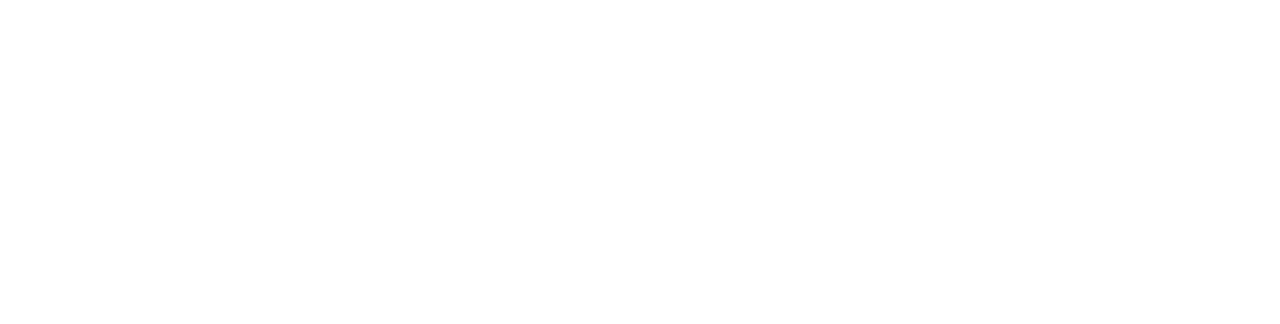
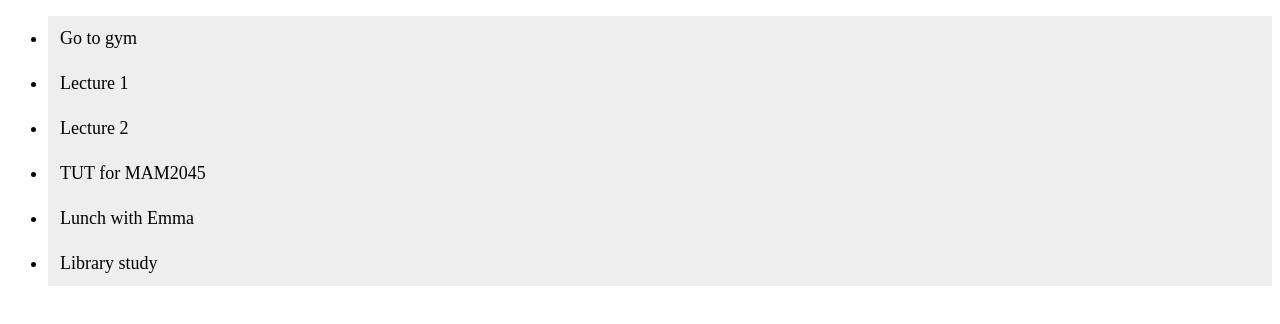
Before and after one commit to Ceejayludick/ToDoApp, a plain HTML site: page index.html in a window 1280 px wide. Drawn offline with Linux system fonts and the light colour scheme.

Commit message:
Ul li
Starting ul and li

```diff
--- a/ToDoApp.css
+++ b/ToDoApp.css
@@ -0,0 +1,6 @@
+ul li {
+    position: relative;
+    padding: 12px;
+    background: #eee;
+    font-size: 18px;
+}
--- a/index.html
+++ b/index.html
@@ -4,10 +4,19 @@
     <meta charset="UTF-8">
     <meta http-equiv="X-UA-Compatible" content="IE=edge">
     <meta name="viewport" content="width=device-width, initial-scale=1.0">
-    <title>Document</title>
+    <title>My To Do List</title>
     <link rel="stylesheet" type="text/css" href="/ToDoApp.css">
     <script src="/ToDoApp.js"></script>
 </head>
+
+<ul id="myList">
+    <li>Go to gym</li>
+    <li>Lecture 1</li>
+    <li>Lecture 2</li>
+    <li>TUT for MAM2045</li>
+    <li>Lunch with Emma</li>
+    <li>Library study</li>
+</ul>
 
 <body>
 
```
